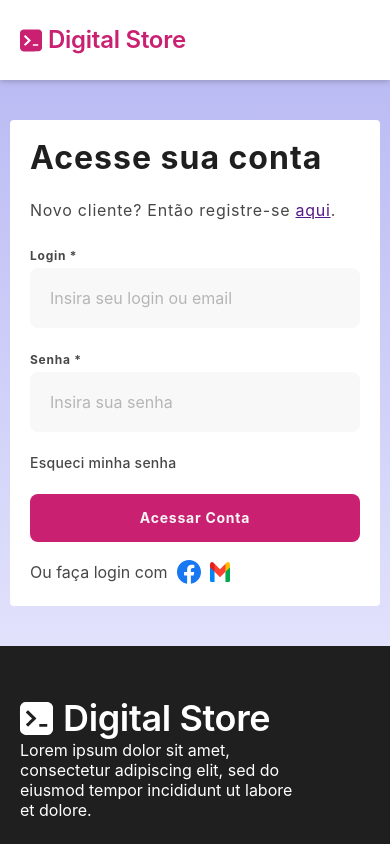
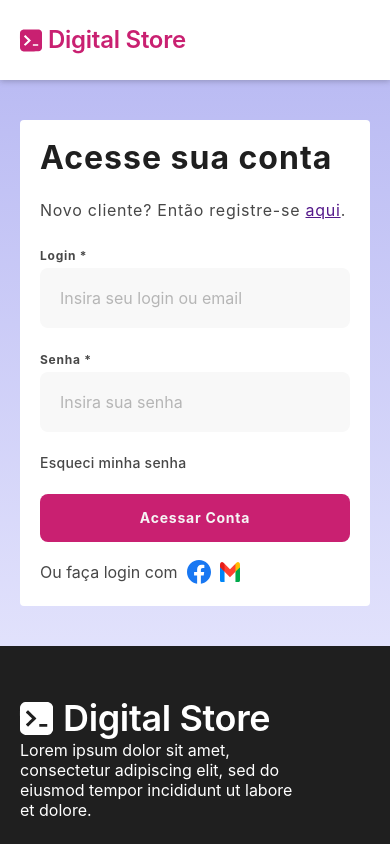
Before and after one commit to digital-college-fs03/projeto-final, a React (Vite) app: page / in a window 390 px wide. Built offline with nearby package versions, Linux system fonts and the light colour scheme.

Commit message:
feature: material das aulas

```diff
--- a/src/components/DripStoreLogin/Main/DripStoreLoginMain.module.css
+++ b/src/components/DripStoreLogin/Main/DripStoreLoginMain.module.css
@@ -8,6 +8,7 @@
     display: flex;
     justify-content: space-between;
     align-items: flex-start;
+    transition: max-width 0.5s ease-in-out;
 }
 
 .DripStoreLoginMainForm {
@@ -20,6 +21,7 @@
     color: #474747;
     font-family: Inter, system-ui, -apple-system, 'Segoe UI', Roboto, 'Helvetica Neue', Arial, 'Noto Sans',
     'Liberation Sans', sans-serif;
+    transition: min-width 200ms;
 }
 
 .DripStoreLoginMainFormWrapper {
@@ -29,6 +31,7 @@
 }
 
 .DripStoreLoginMainFormTitle {
+    display: block;
 }
 
 .DripStoreLoginMainFormTitleCaption {
@@ -123,9 +126,11 @@
 
 .DripStoreLoginMainShoes img {
     width: 100%;
-    height: 670px;
+    height: 620px;
+    margin: 0 40px 0 0;
     object-fit: cover;
     object-position: bottom;
+    transition: height 600ms;
 }
 
 @media (max-width: 1360px) {
@@ -146,7 +151,7 @@
 
 @media (max-width: 1024px) {
     .DripStoreLoginMainShoes img {
-        height: 600px;
+        height: 550px;
     }
 }
 
@@ -168,10 +173,10 @@
     }
 }
 
-@media (max-width: 660px) {
+@media (max-width: 610px) {
     .DripStoreLoginMainForm {
-        min-width: 280px;
-        width: calc(100vw - 20px);
+        min-width: calc(100vw - 40px);
+        width: calc(100vw - 40px);
         padding: 20px;
     }
 }
```
Also changed, not shown: public/assets/shoes.png.
